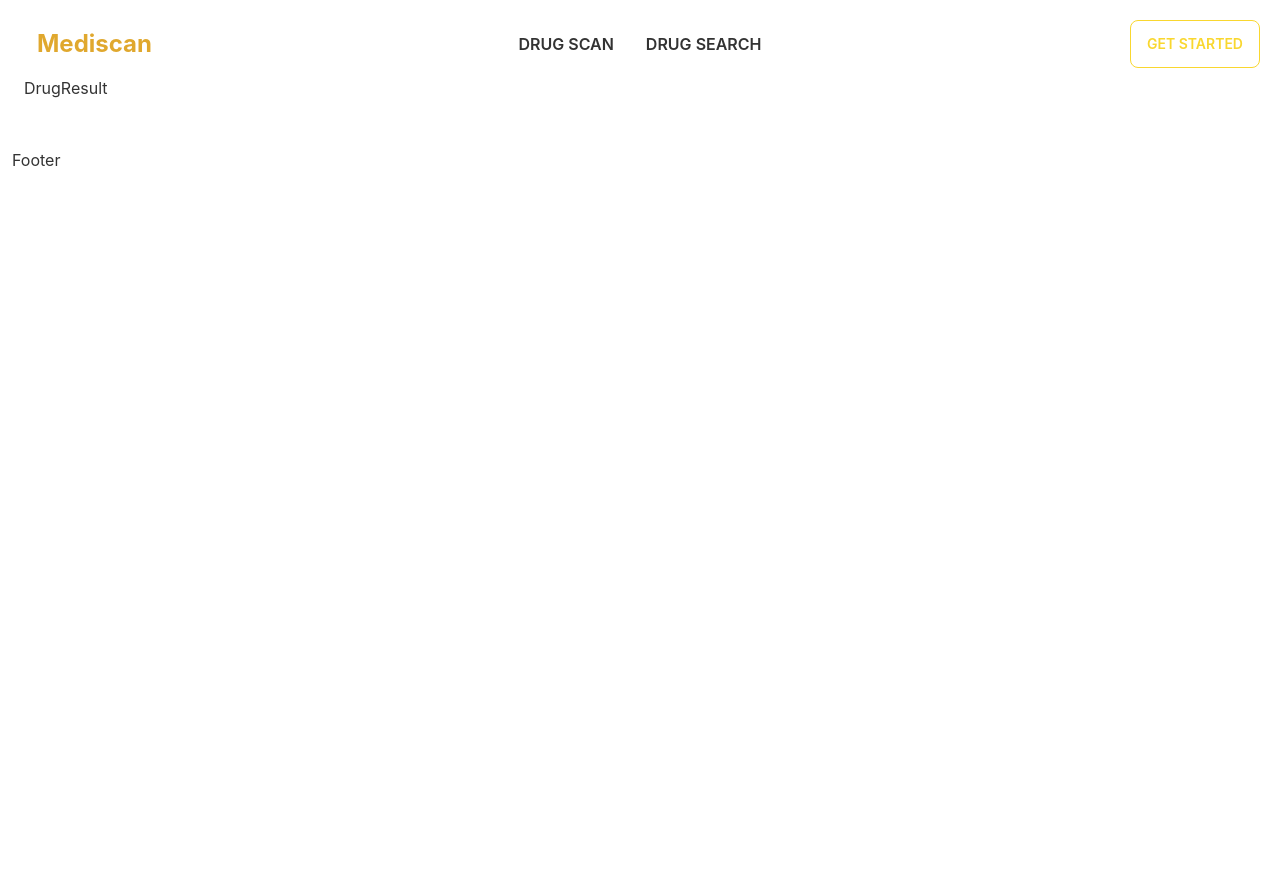
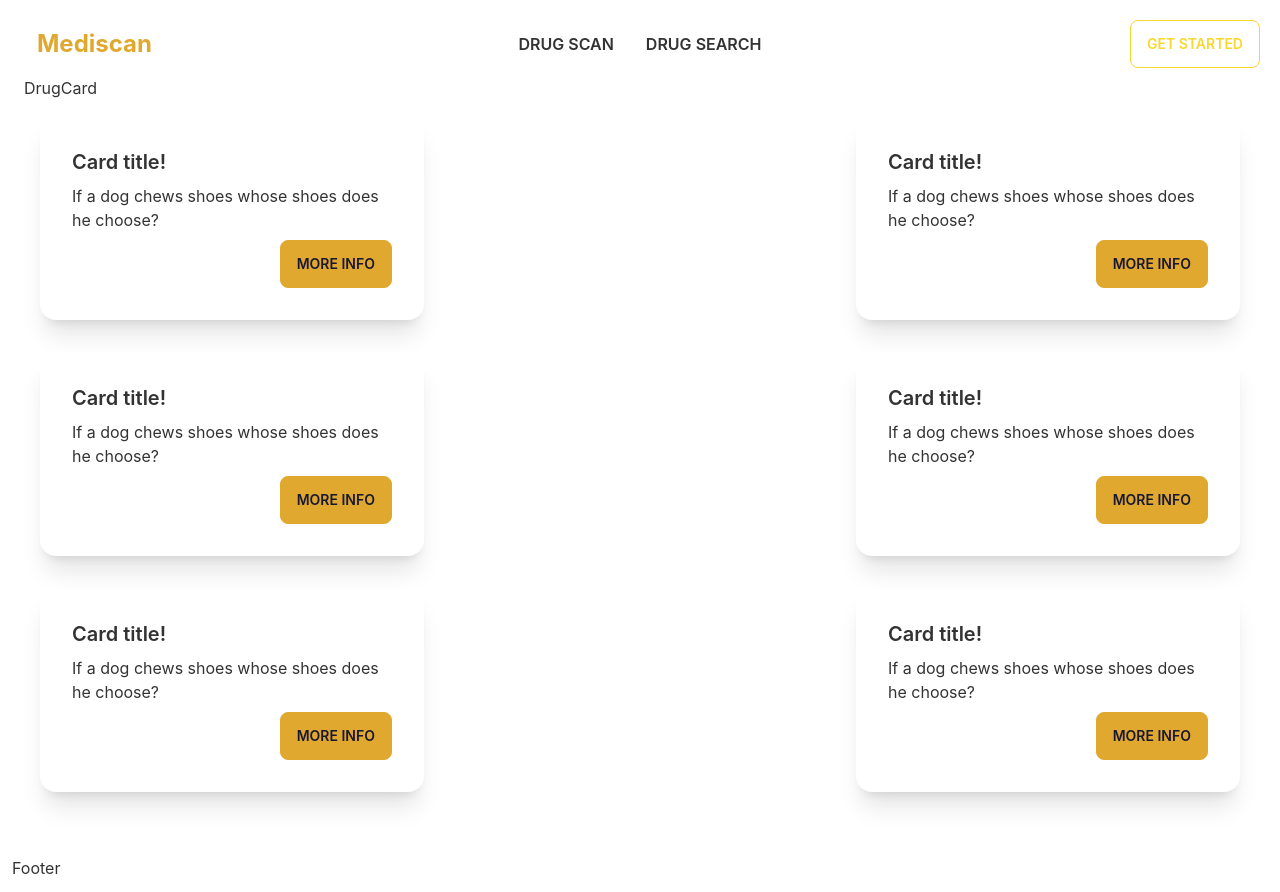
Before and after one commit to hack-peel-tfss/mediscan, a React (Create React App) app: page /drugResult/1 in a window 1280 px wide. Before the commit the page ends 800 px from the top, so only its background shows below. Built offline with nearby package versions, Linux system fonts and the light colour scheme.

Commit message:
saving work, about page and drugcard

```diff
--- a/src/pages/About.jsx
+++ b/src/pages/About.jsx
@@ -3,9 +3,11 @@ import React from "react";
 const About = () => {
   return (
     <div class="">
-      <div class="m-3 text-center min-h-screen">
-        <p class="text-5xl">About <span class="font-bold text-yellow-500">MediScan</span></p>
-        <p class="text-xl italic">Problem, Solutions, and Inspiration</p>
+      <div class="py-28 flex justify-center items-center">
+        <div class="m-3 text-center">
+          <p class="text-5xl">About <span class="font-bold text-yellow-500">MediScan</span></p>
+          <p class="text-xl italic">Problem, Solutions, and Inspiration</p>
+        </div>
       </div>
       <div className="card lg:card-side bg-base-100 shadow-xl">
         <figure><img src="https://placeimg.com/800/400/arch" alt="Album"/></figure>
@@ -17,26 +19,34 @@ const About = () => {
             <li><span class="font-bold text-yellow-600">Search</span> drug names and receive drug information</li>
           </ul>
         </div>
-
       </div>
 
-      <div>
-        <h1>MediScan's Purpose</h1>
-        <p>The problems we solve:</p>
-        <ul>
-          <li>Miscommunication between hospitals and patients for medication</li>
-          <li>Accessibility issues with the medication</li>
-          <li>Helps hospital and health care workers, to be able to have info on the medications on spot</li>
-          <li>Solves language difficulties and communication between patients</li>
-        </ul>
-        <p>Importance of medication labels: Reading the label correctly can help patients make sure they are taking the right amount of the medicine and that it won't negatively react with other medications, foods or drinks.</p>
+      <div className="card lg:card-side bg-base-100 shadow-xl mt-8">
+        <div class="card-body">
+          <h1 class="font-bold text-3xl card-title">The <span class="font-bold text-yellow-600">Purpose</span></h1>
+          <p class="">The <span class="font-bold text-yellow-600">Problems</span> We <span class="font-bold text-yellow-600">Solve</span>:</p>
+          <ul class="list-disc p-5 mx-11">
+            <li><span class="font-bold text-yellow-600">Miscommunication</span> between hospitals and patients for medication</li>
+            <li><span class="font-bold text-yellow-600">Accessibility issues</span> with the medication</li>
+            <li>Helps hospital and health care workers, to have info on the medications <span class="font-bold text-yellow-600">on the spot</span></li>
+            <li>Solves <span class="font-bold text-yellow-600">language difficulties</span> and <span class="font-bold text-yellow-600">communication</span> between patients</li>
+          </ul>
+          <p><span class="font-bold text-yellow-600">Importance of Medication Labels</span>: Reading the label correctly can help patients make sure they are taking the right amount of the medicine and that it won't negatively react with other medications, foods or drinks.</p>
+        </div>
+        <figure><img src="https://placeimg.com/800/650/arch" alt="Album"/></figure>
       </div>
-      <div>
-        <h1>Stats</h1>
-        <p>A study by the Patient Federation Netherlands among 7,800 members showed that a mistake indeed occurred by around 13 percent of hospital patients</p>
-        <p>Approximately one-third of these patients suffered temporary or permanent damages due to the errors <a href="https://nltimes.nl/2021/10/30/miscommunication-among-hospital-staff-led-medical-mistakes">source</a></p>
-        <p>A false diagnosis or distribution of the wrong medication were the most common faults made</p>
-        <p>20.0% of Canada's population reported speaking a language other than English or French, this will effect them when reading medication labels</p>
+
+      <div className="card lg:card-side bg-base-100 shadow-xl mt-8">
+        <figure><img src="https://placeimg.com/800/650/arch" alt="Album"/></figure>
+        <div class="card-body">
+        <h1 class="font-bold text-3xl card-title">The <span class="font-bold text-yellow-600">Statistics</span></h1>
+          <ul class="p-5 mx-11 list-disc">
+            <li><p>A study by the Patient Federation Netherlands among <span class="font-bold text-yellow-600">7,800 members</span> showed that a mistake indeed occurred by around <span class="font-bold text-yellow-600">13 percent</span> of hospital patients</p></li>
+            <li><p>Approximately <span class="font-bold text-yellow-600">one-third</span> of these patients suffered <span class="font-bold text-yellow-600">temporary</span> or <span class="font-bold text-yellow-600">permanent damages</span> due to the errors &#40;<a class="text-blue-500" href="https://nltimes.nl/2021/10/30/miscommunication-among-hospital-staff-led-medical-mistakes">source</a>&#41;</p></li>
+            <li><p>A false diagnosis or distribution of the wrong medication were the most common faults made</p></li>
+            <li><p><span class="font-bold text-yellow-600">20% of Canada's population</span> reported speaking a language other than English or French, this will effect them when reading medication labels</p></li>
+          </ul>
+        </div>
       </div>
     </div>
   )
--- a/src/pages/DrugResult.jsx
+++ b/src/pages/DrugResult.jsx
@@ -1,8 +1,9 @@
 import React from 'react'
+import DrugCard from './components/DrugCard'
 
 const DrugResult = () => {
   return (
-    <div>DrugResult</div>
+    <div><DrugCard/></div>
   )
 }
 
--- /dev/null
+++ b/src/pages/components/DrugCard.jsx
@@ -0,0 +1,67 @@
+import React from 'react'
+
+const DrugCard = () => {
+  return (
+    <div>
+        <div>DrugCard</div>
+        <div class="flex flex-wrap justify-between">
+            <div class="card w-96 bg-base-100 shadow-xl m-4">
+                <div class="card-body">
+                    <h2 class="card-title">Card title!</h2>
+                    <p>If a dog chews shoes whose shoes does he choose?</p>
+                    <div class="card-actions justify-end">
+                    <button class="btn btn-primary">More Info</button>
+                    </div>
+                </div>
+            </div>
+            <div class="card w-96 bg-base-100 shadow-xl m-4">
+                <div class="card-body">
+                    <h2 class="card-title">Card title!</h2>
+                    <p>If a dog chews shoes whose shoes does he choose?</p>
+                    <div class="card-actions justify-end">
+                    <button class="btn btn-primary">More Info</button>
+                    </div>
+                </div>
+            </div>
+            <div class="card w-96 bg-base-100 shadow-xl m-4">
+                <div class="card-body">
+                    <h2 class="card-title">Card title!</h2>
+                    <p>If a dog chews shoes whose shoes does he choose?</p>
+                    <div class="card-actions justify-end">
+                    <button class="btn btn-primary">More Info</button>
+                    </div>
+                </div>
+            </div>
+            <div class="card w-96 bg-base-100 shadow-xl m-4">
+                <div class="card-body">
+                    <h2 class="card-title">Card title!</h2>
+                    <p>If a dog chews shoes whose shoes does he choose?</p>
+                    <div class="card-actions justify-end">
+                    <button class="btn btn-primary">More Info</button>
+                    </div>
+                </div>
+            </div>
+            <div class="card w-96 bg-base-100 shadow-xl m-4">
+                <div class="card-body">
+                    <h2 class="card-title">Card title!</h2>
+                    <p>If a dog chews shoes whose shoes does he choose?</p>
+                    <div class="card-actions justify-end">
+                    <button class="btn btn-primary">More Info</button>
+                    </div>
+                </div>
+            </div>
+            <div class="card w-96 bg-base-100 shadow-xl m-4">
+                <div class="card-body">
+                    <h2 class="card-title">Card title!</h2>
+                    <p>If a dog chews shoes whose shoes does he choose?</p>
+                    <div class="card-actions justify-end">
+                    <button class="btn btn-primary">More Info</button>
+                    </div>
+                </div>
+            </div>
+        </div>
+    </div>
+  )
+}
+
+export default DrugCard
```
